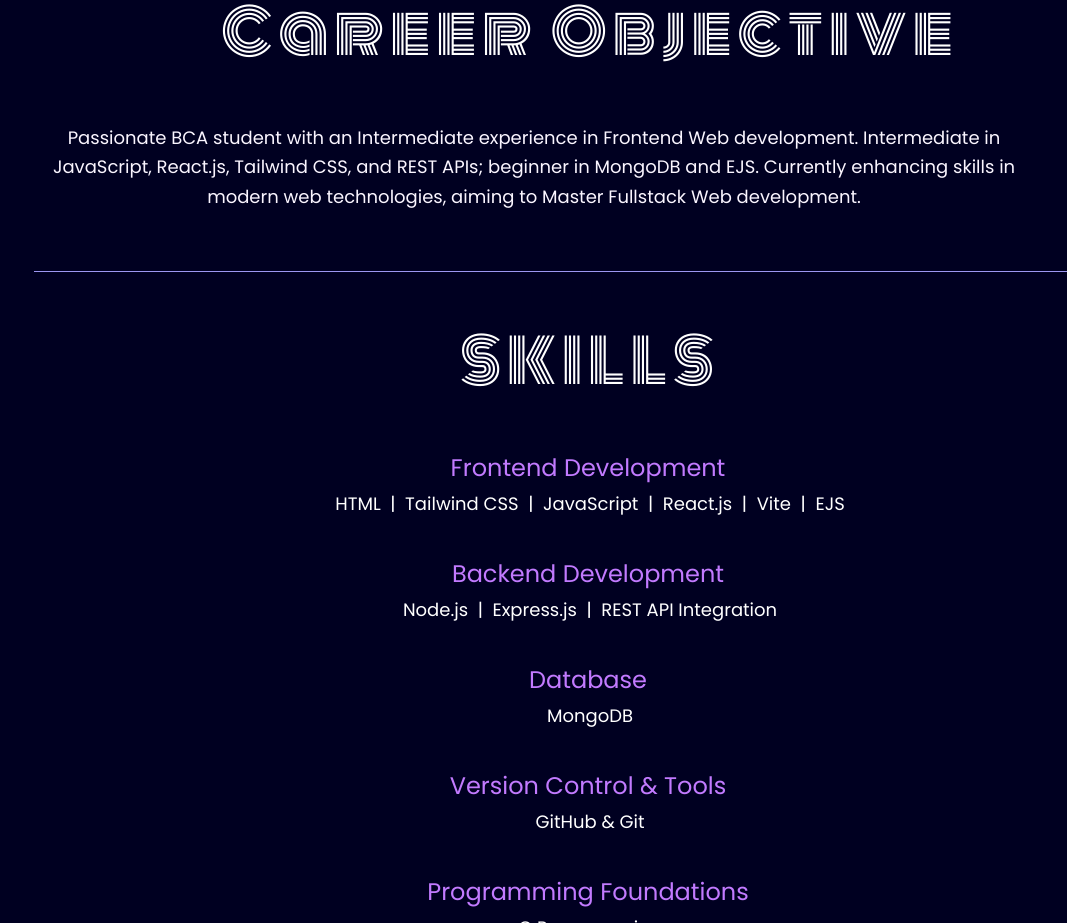
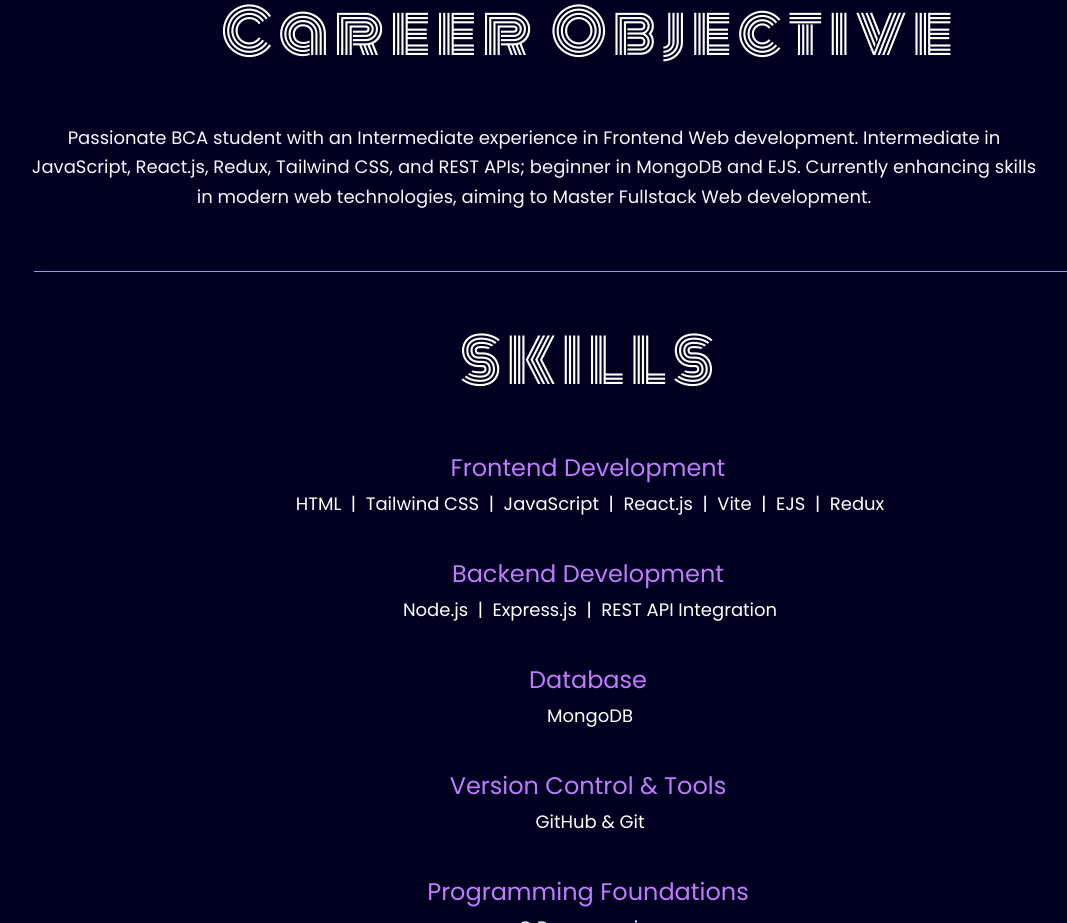
Before and after one commit to faisalzGIT/portfolio-website, a website: page index.html in a window 1280 px wide. Shown: the part 858-1781 px from the top of the page, without its empty margins (50-1117 px from the left). Drawn offline with nearby package versions, Linux system fonts and the light colour scheme; a web font is replaced by a local one.

Commit message:
Skills Update

```diff
--- a/index.html
+++ b/index.html
@@ -92,7 +92,7 @@
                     Objective</h2>
                 <p class="text-purple-50 text-[14px] w-[90vw] md:w-[90%] md:text-lg leading-relaxed text-center">
                     Passionate BCA student with an Intermediate experience in Frontend Web development. Intermediate in
-                    JavaScript, React.js, Tailwind CSS, and REST APIs; beginner in MongoDB and EJS.
+                    JavaScript, React.js, Redux, Tailwind CSS, and REST APIs; beginner in MongoDB and EJS.
                     Currently enhancing skills in modern web technologies, aiming to Master Fullstack Web development.
                 </p>
 
@@ -158,7 +158,7 @@
                         <h3 class="text-xl md:text-2xl text-purple-400 mr-1 ">Frontend Development</h3>
                         <div class="text-sm md:text-lg gap-4  mb-7 md:mb-10 flex flex-wrap justify-center">
                             HTML &nbsp;|&nbsp; Tailwind CSS &nbsp;|&nbsp; JavaScript &nbsp;|&nbsp; React.js
-                            &nbsp;|&nbsp; Vite &nbsp;|&nbsp; EJS
+                            &nbsp;|&nbsp; Vite &nbsp;|&nbsp; EJS &nbsp;|&nbsp; Redux
                         </div>
                     </div>
 
```
